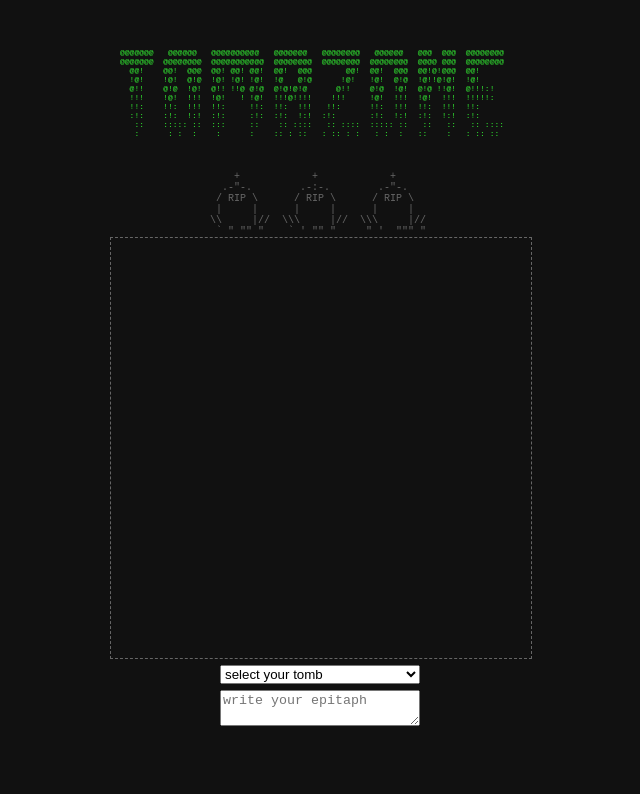
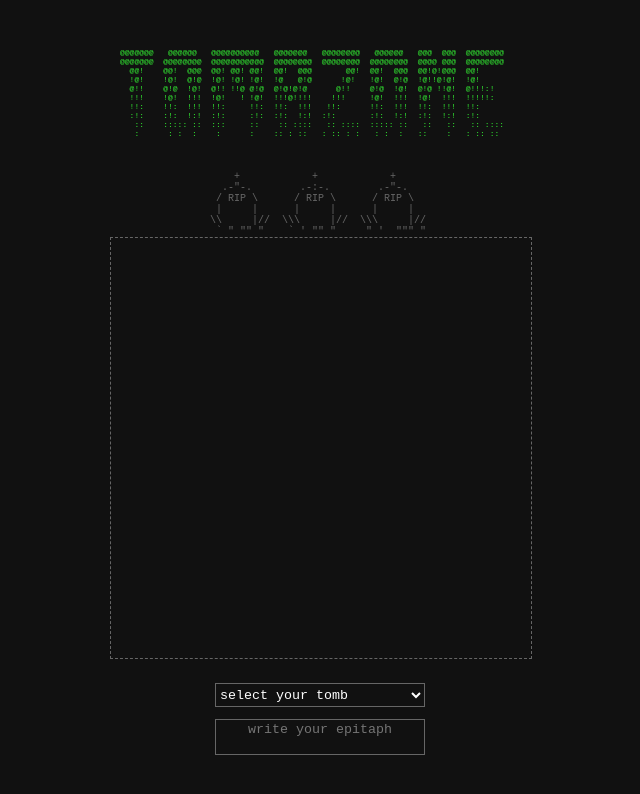
Before and after one commit to doeg/tombzone, a website with bundled scripts: page index.html in a window 1280 px wide. Shown: the whole page, without its empty margins (320-960 px from the left). Built offline with nearby package versions, Linux system fonts and the light colour scheme.

Commit message:
Style input

```diff
--- a/style.css
+++ b/style.css
@@ -29,20 +29,44 @@ pre {
 
 .input-container {
     text-align: center;
-    width: 200px;
+    width: 210px;
     margin: 0 auto;
 }
 
-.form-group {
-    margin: 6px 0;
+form#input {
+    padding: 12px 0;
+}
+
+form#input .form-group {
+    margin: 12px 0;
 }
 
 form#input select,
-form#input textarea,
-form#input input {
+form#input textarea {
     width: 100%;
     margin: 0;
     box-sizing: border-box;
+    outline: none;
+    border: solid 1px #666;
+    background-color: transparent;
+    color: white;
+    font-family: "Courier New", Monospace;
+    transition: all 0.3s ease-in-out;
+}
+
+form#input select {
+    height: 24px;
+}
+
+form#input textarea {
+    text-align: center;
+    resize: none;
+}
+
+form#input select:focus,
+form#input textarea:focus {
+  box-shadow: 0 0 2px #32EA32;
+  border: 1px solid #32EA32;
 }
 
 .tombstone-output {
```
